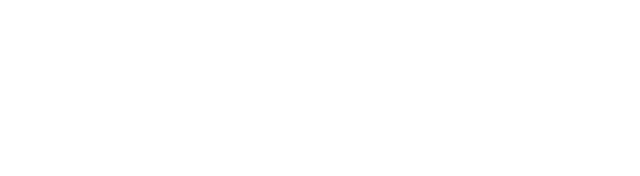
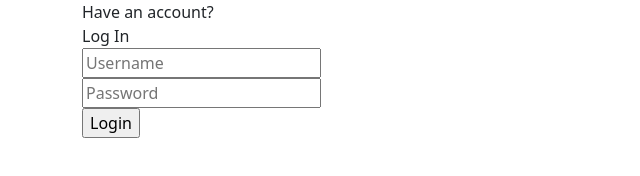
Before and after one commit to najm-choueiry/Register-Login-page, a plain HTML site: page assets/login.html in a window 1280 px wide. Shown: the whole page, without its empty margins (0-640 px from the left). Drawn offline with nearby package versions, Linux system fonts and the light colour scheme.

```diff
--- a/assets/login.html
+++ b/assets/login.html
@@ -3,10 +3,27 @@
 <head>
     <meta charset="UTF-8">
     <meta name="viewport" content="width=device-width, initial-scale=1.0">
-    <title>Document</title>
+    <title>Log In</title>
     <link href="https://cdn.jsdelivr.net/npm/bootstrap@5.3.0/dist/css/bootstrap.min.css" rel="stylesheet" integrity="sha384-9ndCyUaIbzAi2FUVXJi0CjmCapSmO7SnpJef0486qhLnuZ2cdeRhO02iuK6FUUVM" crossorigin="anonymous">
 </head>
 <body>
+    <div class="box">
+        <div class="container">
+            <div class="top-header">
+                <span>Have an account?</span>
+                <header>Log In</header>
+            </div>
+            <div class="input-field">
+                <input type="text" class="input" placeholder="Username" required>
+            </div>
+            <div class="input-field">
+                <input type="password" class="input" placeholder="Password" required>
+            </div>
+            <div class="input-field">
+                <input type="submit" class="submit" value="Login">
+            </div>
+        </div>
+    </div>
     <script src="https://cdn.jsdelivr.net/npm/bootstrap@5.3.0/dist/js/bootstrap.bundle.min.js" integrity="sha384-geWF76RCwLtnZ8qwWowPQNguL3RmwHVBC9FhGdlKrxdiJJigb/j/68SIy3Te4Bkz" crossorigin="anonymous"></script>
 </body>
 </html>
```
Also changed, not shown: assets/register.html (+0 -3 lines), 1 other file.
